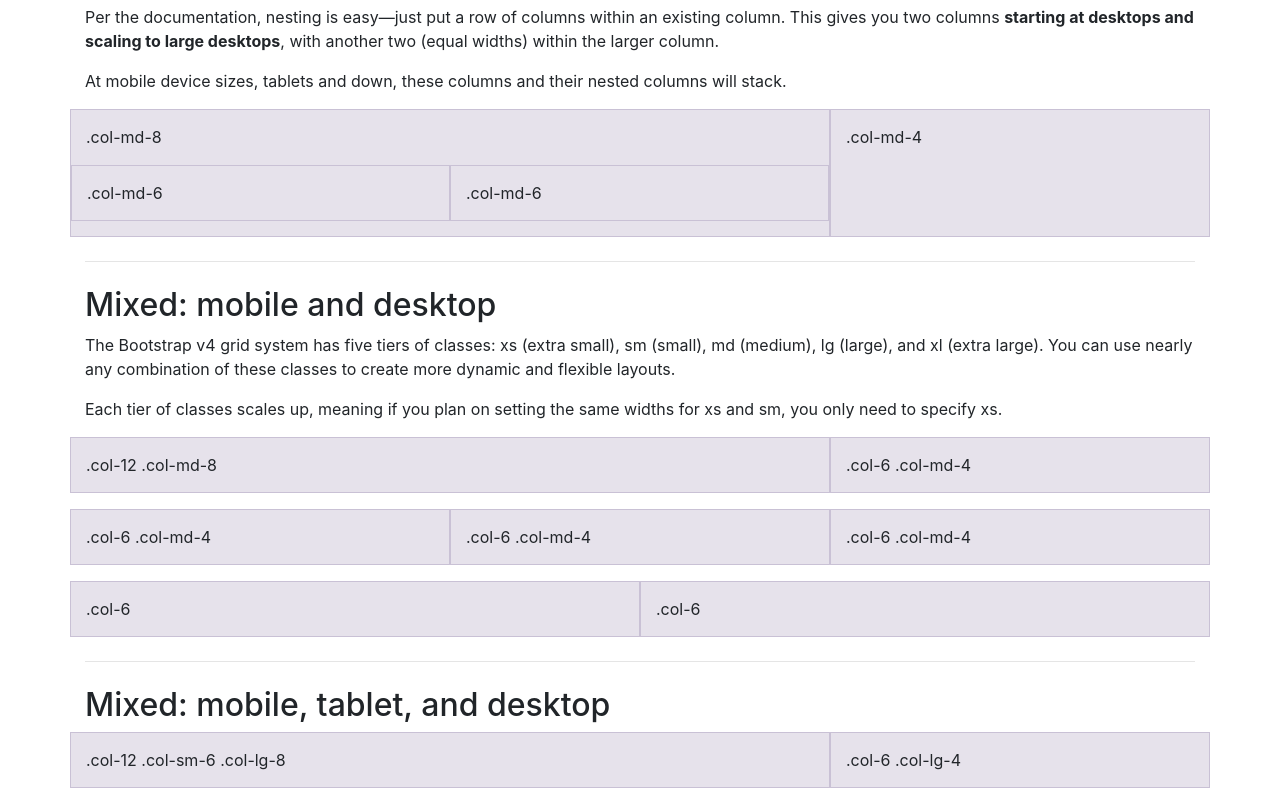
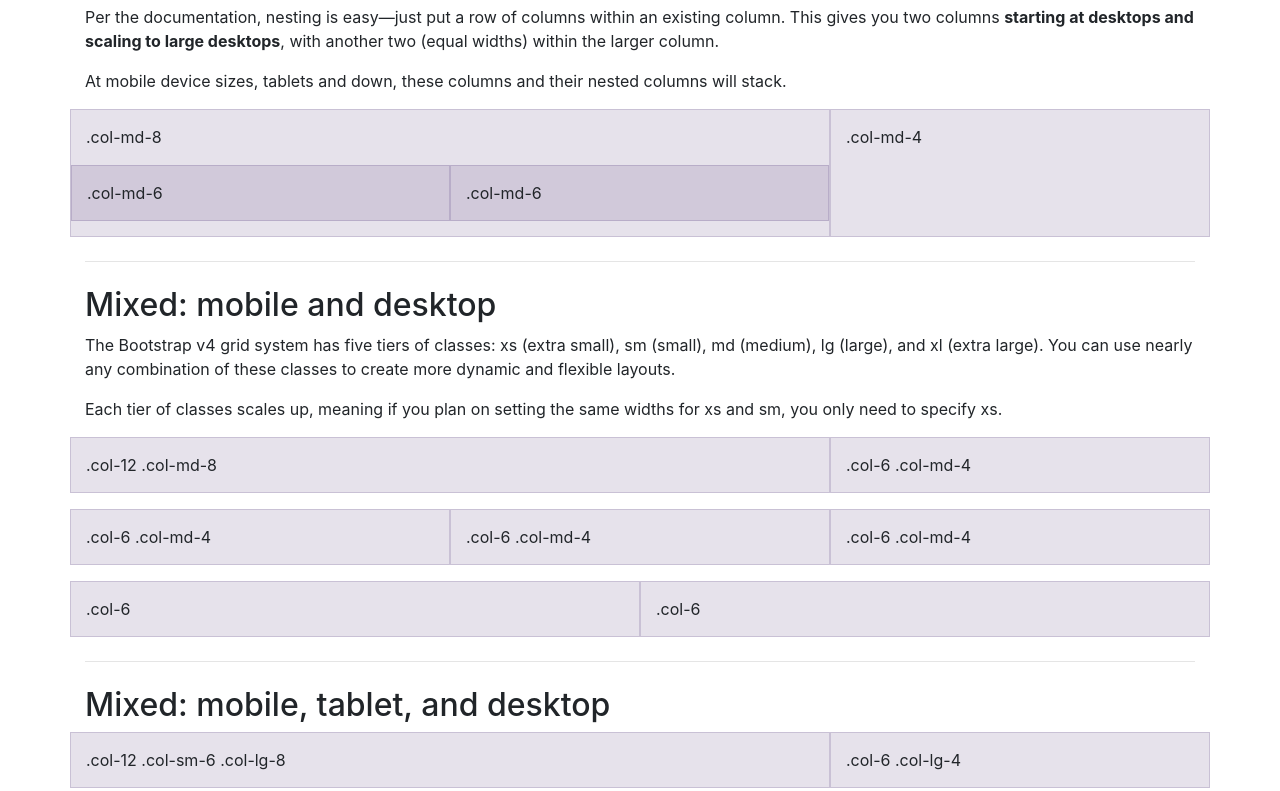
Before and after one commit to jayredk/week6, a plain HTML site: page index.html in a window 1280 px wide. Shown: the part 1352-2143 px from the top of the page. Drawn offline with Linux system fonts and the light colour scheme.

Commit message:
update color

```diff
--- a/scss/base/_grid.scss
+++ b/scss/base/_grid.scss
@@ -1,5 +1,5 @@
 .themed-grid-col {
   padding: 15px;
-	background-color: #E6E2EB;
-	border: 1px solid #C9C1D5;
+	background-color: rgba(86, 61, 124, .15);
+	border: 1px solid rgba(86, 61, 124, .2);
 }
```
Also changed, not shown: css/main.min.css, 1 other file.
